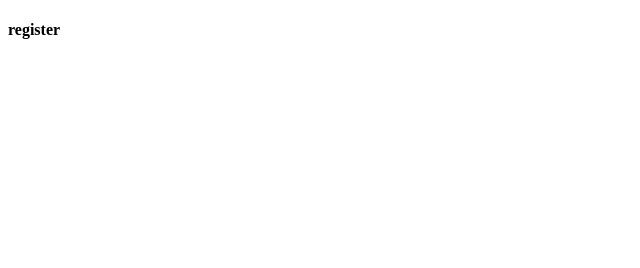
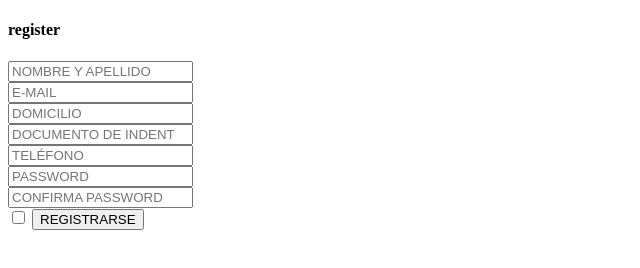
Before and after one commit to ricardoarielmartinez/grupo_9_REviajes, a website: page views/register.html in a window 1280 px wide. Shown: the whole page, without its empty margins (0-640 px from the left). Drawn offline with Linux system fonts and the light colour scheme.

Commit message:
Se genera estructura HTML de login y register

```diff
--- a/views/register.html
+++ b/views/register.html
@@ -8,5 +8,87 @@
 </head>
 <body>
     <h4>register</h4>
+    <form action ="/" method="GET">
+        <div>
+            <div class="register-bar">
+                <i class="fas fa-user"></i>
+                <input
+                    type="text"
+                    name="name"
+                    placeholder="NOMBRE Y APELLIDO"
+                    required
+                />
+            </div>
+
+            <div class="register-bar">
+                <i class="fas fa-envelope"></i>
+                <input
+                    type="email"
+                    name="email"
+                    placeholder="E-MAIL"
+                    required
+                />
+            </div>
+
+            <div class="register-bar">
+                <i class="fas fa-map-marker"></i>
+                <input
+                    type="text"
+                    name="Domicilio"
+                    placeholder="DOMICILIO"
+                    required
+                />
+            </div>
+
+            <div class="register-bar">
+                <i class="fas fa-id-card"></i>
+                <input
+                    type="number"
+                    name="documento"
+                    placeholder="DOCUMENTO DE INDENTIDAD"
+                    required
+                />
+            </div>
+
+            <div class="register-bar">
+                <i class="fas fa-phone-alt"></i>
+                <input
+                    type="number"
+                    name="telefono"
+                    placeholder="TELÉFONO"
+                    required
+                />
+            </div>
+
+            <div class="register-bar">
+                <i class="fas fa-lock"></i>
+                <input
+                    type="password"
+                    name="pass"
+                    placeholder="PASSWORD"
+                    required
+                />
+            </div>
+
+            <div class="register-bar">
+                <i class="fas fa-lock"></i>
+                <input
+                    type="password"
+                    name="pass"
+                    placeholder="CONFIRMA PASSWORD"
+                    required
+                />
+            </div>
+
+            <input
+                type="checkbox"
+                value= "recordarme"
+                name="recordarme"
+            />
+
+            <button type = "submit">REGISTRARSE</button>
+
+        </div>
+    </form>
 </body>
 </html>
```
Also changed, not shown: views/index.html (+4 -2 lines), views/login.html (+36 -0 lines), 1 other file.
